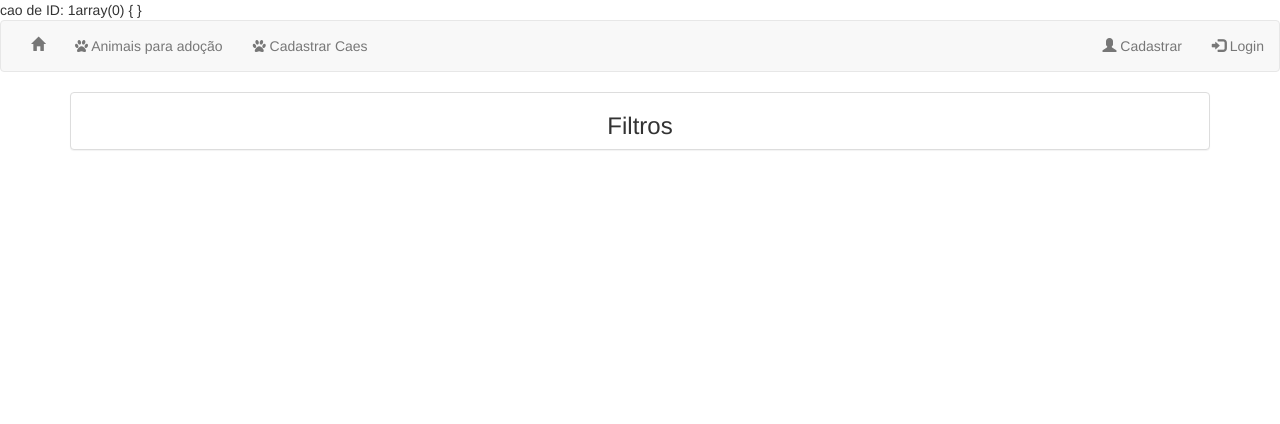
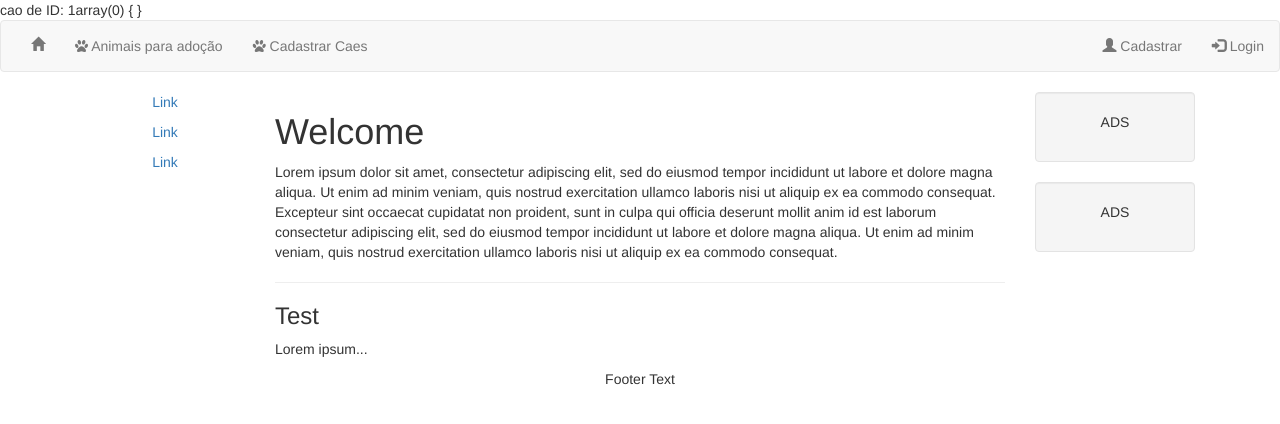
Before and after one commit to marcelorambomartins/adotePet, a CodeIgniter app: page /viralate/index.php/caes/visualizar/1 in a window 1280 px wide. Shown: the top 424 px of the page. Run offline with CodeIgniter, Linux system fonts and the light colour scheme; data that the repository does not hold is empty; some libraries are stand-ins or nearby versions.

Commit message:
HTML estrutura PerfilCao

```diff
--- a/application/views/viewPerfilCao.php
+++ b/application/views/viewPerfilCao.php
@@ -10,25 +10,38 @@
 		?>
 	<div class="container">
 
-		<div class="row">
-			<div class="col-sm-12">
-			<div class="panel panel-default text-center">
-				<h3 >Filtros</h3>
-			</div>
-			</div>
-		</div>
-
-		<div class="container-fluid">
-
-			<div class="row"><!--inicio da row-->
+		<div class="container-fluid text-center">
+  <div class="row content">
+    <div class="col-sm-2 sidenav">
+      <p><a href="#">Link</a></p>
+      <p><a href="#">Link</a></p>
+      <p><a href="#">Link</a></p>
+    </div>
+    <div class="col-sm-8 text-left">
+      <h1>Welcome</h1>
+      <p>Lorem ipsum dolor sit amet, consectetur adipiscing elit, sed do eiusmod tempor incididunt ut labore et dolore magna aliqua. Ut enim ad minim veniam, quis nostrud exercitation ullamco laboris nisi ut aliquip ex ea commodo consequat. Excepteur sint occaecat cupidatat non proident, sunt in culpa qui officia deserunt mollit anim id est laborum consectetur adipiscing elit, sed do eiusmod tempor incididunt ut labore et dolore magna aliqua. Ut enim ad minim veniam, quis nostrud exercitation ullamco laboris nisi ut aliquip ex ea commodo consequat.</p>
+      <hr>
+      <h3>Test</h3>
+      <p>Lorem ipsum...</p>
+    </div>
+    <div class="col-sm-2 sidenav">
+      <div class="well">
+        <p>ADS</p>
+      </div>
+      <div class="well">
+        <p>ADS</p>
+      </div>
+    </div>
+  </div>
+</div>
 
 
 
-			</div> <!-- fim da div row-->
+	</div>
 
-		</div>
-
-	</div>
+	<footer class="container-fluid text-center">
+  <p>Footer Text</p>
+</footer>
 
 	</body>
 </html>
```
